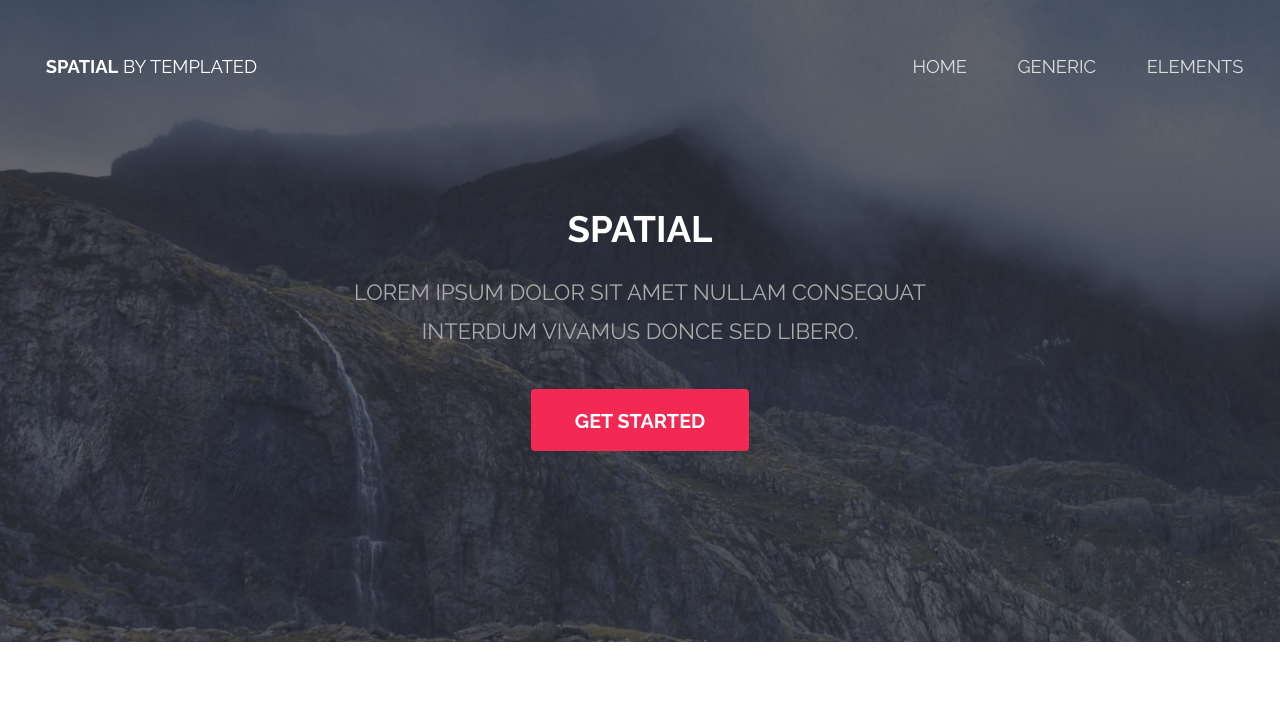
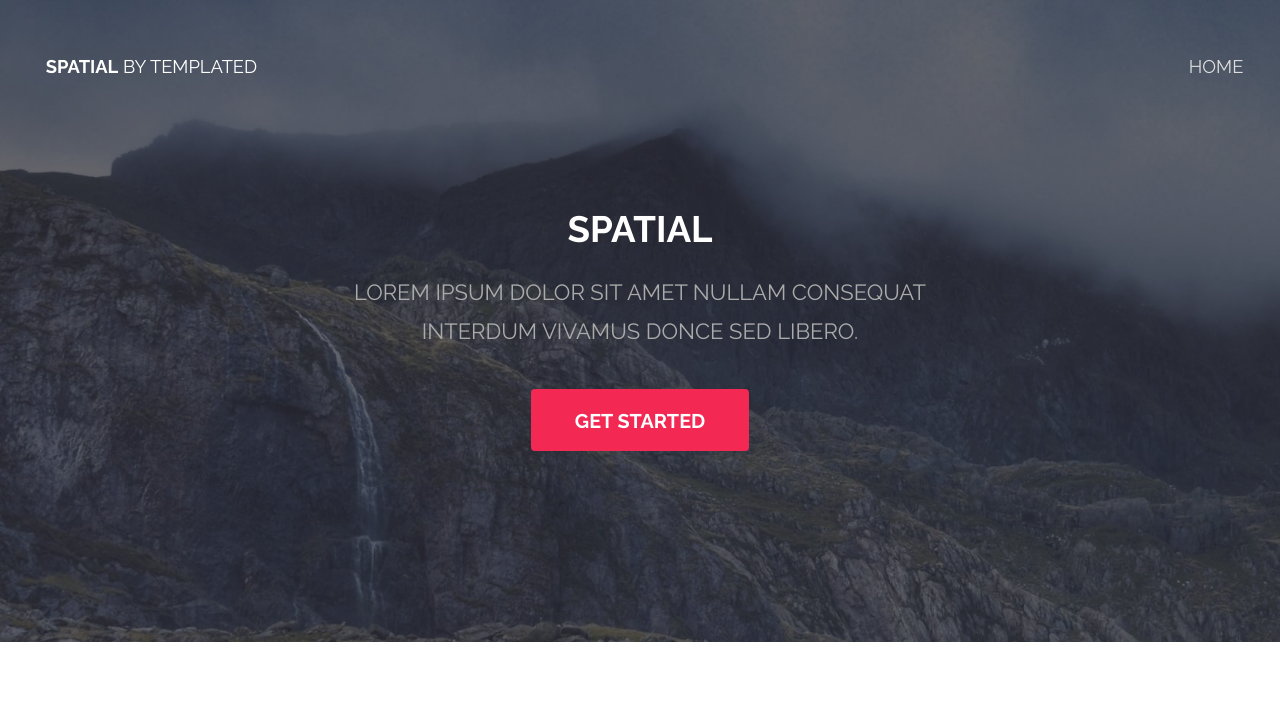
Before and after one commit to bIessingscurse/bIessingscurse.github.io, a plain HTML site: page index.html in a window 1280 px wide. Shown: the top 727 px of the page. Drawn offline with Linux system fonts and the light colour scheme.

Commit message:
Update index.html

```diff
--- a/index.html
+++ b/index.html
@@ -6,7 +6,7 @@
 -->
 <html>
 	<head>
-		<title>Spatial by TEMPLATED</title>
+		<title>「一千花」 - 𝑰𝒄𝒉𝒊𝒌𝒂</title>
 		<meta charset="utf-8" />
 		<meta name="viewport" content="width=device-width, initial-scale=1" />
 		<link rel="stylesheet" href="assets/css/main.css" />
@@ -19,8 +19,8 @@
 				<nav id="nav">
 					<ul>
 						<li><a href="index.html">Home</a></li>
-						<li><a href="generic.html">Generic</a></li>
-						<li><a href="elements.html">Elements</a></li>
+						<!--<li><a href="generic.html">Generic</a></li>
+						<li><a href="elements.html">Elements</a></li> -->
 					</ul>
 				</nav>
 			</header>
```
